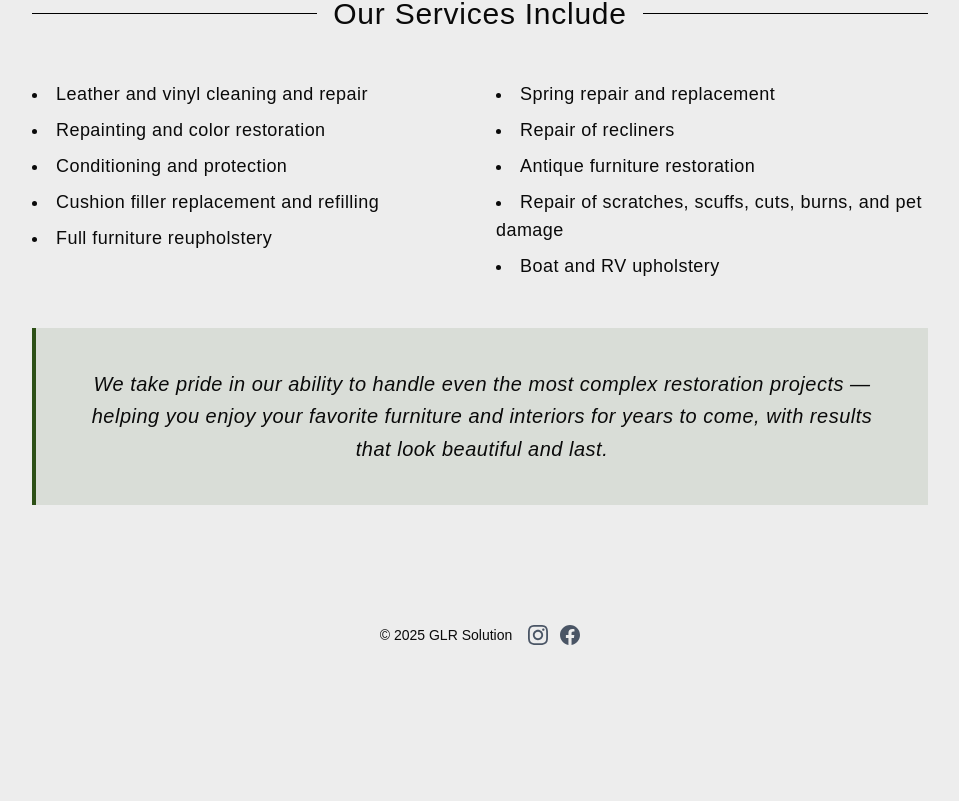
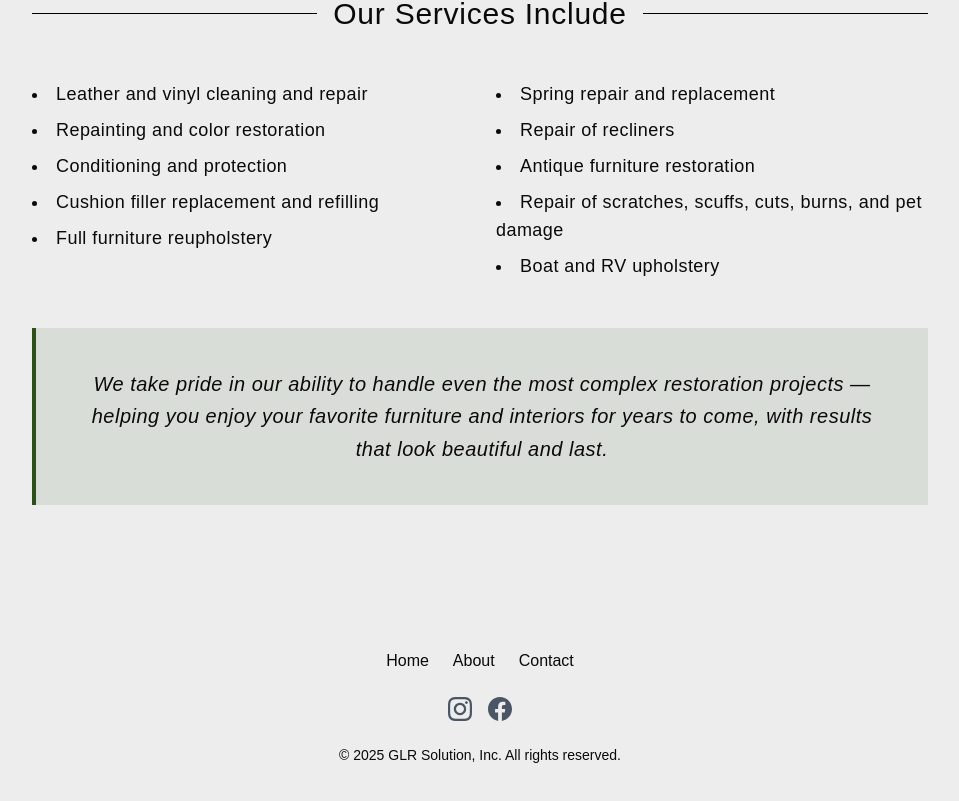
Before and after one commit to evunti/glr_solution, a Next.js app: page /about in a window 1280 px wide. Shown: the part 1030-1831 px from the top of the page, without its empty margins (160-1119 px from the left). Before the commit the page ends 1699 px from the top, so only its background shows below. Built offline with nearby package versions, Linux system fonts and the light colour scheme.

Commit message:
added footer styling and nav

```diff
--- a/src/app/layout.tsx
+++ b/src/app/layout.tsx
@@ -44,9 +44,26 @@ export default function RootLayout({
               </div>
             </div>
 
-            <footer className="flex justify-center items-center py-6 text-center gap-4 mx-auto w-full max-w-[820px] text-sm sm:text-sm font-light text-[color-brand]">
-              &copy; {new Date().getFullYear()} GLR Solution
-              <div className="flex gap-3">
+            <footer className="flex flex-col items-center py-8 sm:py-12 text-center mx-auto w-full max-w-[820px]">
+              <nav className="flex flex-wrap justify-center gap-4 sm:gap-6 mb-6 text-sm sm:text-base font-light text-[color-brand]">
+                <a href="/" className="hover:opacity-70 transition-opacity">
+                  Home
+                </a>
+                <a
+                  href="/about"
+                  className="hover:opacity-70 transition-opacity"
+                >
+                  About
+                </a>
+                <a
+                  href="/contact"
+                  className="hover:opacity-70 transition-opacity"
+                >
+                  Contact
+                </a>
+              </nav>
+
+              <div className="flex gap-4 mb-6">
                 <a
                   href="https://www.instagram.com/glr_solution/"
                   target="_blank"
@@ -55,7 +72,7 @@ export default function RootLayout({
                   aria-label="Instagram"
                 >
                   <svg
-                    className="w-5 h-5 fill-gray-600"
+                    className="w-6 h-6 fill-gray-600"
                     viewBox="0 0 24 24"
                     xmlns="http://www.w3.org/2000/svg"
                   >
@@ -70,7 +87,7 @@ export default function RootLayout({
                   aria-label="Facebook"
                 >
                   <svg
-                    className="w-5 h-5 fill-gray-600"
+                    className="w-6 h-6 fill-gray-600"
                     viewBox="0 0 24 24"
                     xmlns="http://www.w3.org/2000/svg"
                   >
@@ -78,6 +95,11 @@ export default function RootLayout({
                   </svg>
                 </a>
               </div>
+
+              <p className="text-sm font-light text-[color-brand]/70">
+                &copy; {new Date().getFullYear()} GLR Solution, Inc. All rights
+                reserved.
+              </p>
             </footer>
           </div>
         </div>
```
